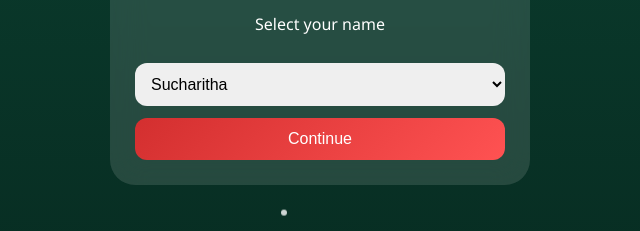
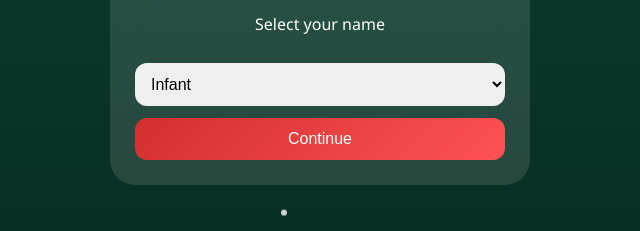
Before and after one commit to Pragjnya/santa, a plain HTML site: page index.html in a window 1280 px wide. Shown: the part 184-415 px from the top of the page, 320-960 px from the left. Drawn offline with Linux system fonts and the light colour scheme.

Commit message:
Update index.html

```diff
--- a/index.html
+++ b/index.html
@@ -151,17 +151,18 @@ const HOST_PIN = "2512";
 
 /* PEOPLE */
 const people = [
-  { name: "Sucharitha", item: "Any dark colored top" },
-  { name: "Akash", item: "Gyro Ball" },
-  { name: "Vidhath", item: "3D Galaxy Crystal Ball" },
-  { name: "Infant", item: "Perfume" },
-  { name: "Varsha", item: "Diary or Mug" },
-  { name: "Yaskhith", item: "Die cast bike" },
-  { name: "Harshit", item: "Money Plant" },
-  { name: "Nithin", item: "Amazon Voucher" },
-  { name: "Hanshith", item: "Money Plant" },
-  { name: "Sumanth", item: "Shirt" }
+  { name: "Infant", item: "Perfume", link: "Link will be sent shortly" },
+  { name: "Vidhath", item: "3D Galaxy Crystal Ball", link: "Available on Blinkit" },
+  { name: "Hanshith", item: "Money Plant", link: "Link will be sent on WhatsApp" },
+  { name: "Nithin", item: "Amazon Voucher", link: "" },
+  { name: "Akash", item: "Gyro Ball", link: "Link will be sent on WhatsApp" },
+  { name: "Harshith", item: "Gift", link: "Link will be sent on WhatsApp" },
+  { name: "Yakshith", item: "Die cast bike / anything you prefer", link: "Link will be sent on WhatsApp" },
+  { name: "Sucharitha", item: "Any dark colored top", link: "" },
+  { name: "Varsha", item: "Diary book / Mug", link: "" },
+  { name: "Sumanth", item: "Shirt", link: "" }
 ];
+
 
 let receiversLeft = [...people];
 let pickersDone = [];
```
